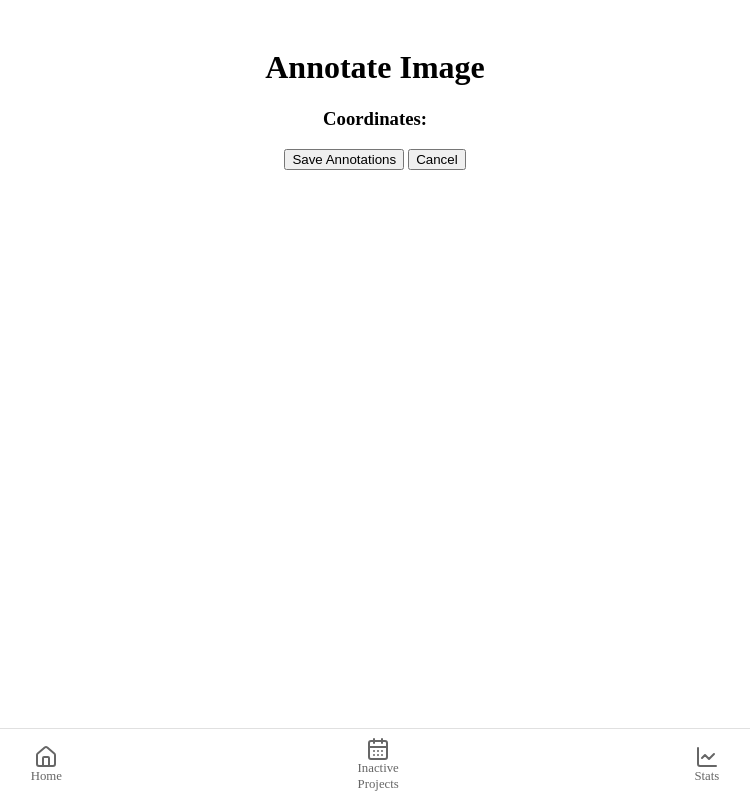
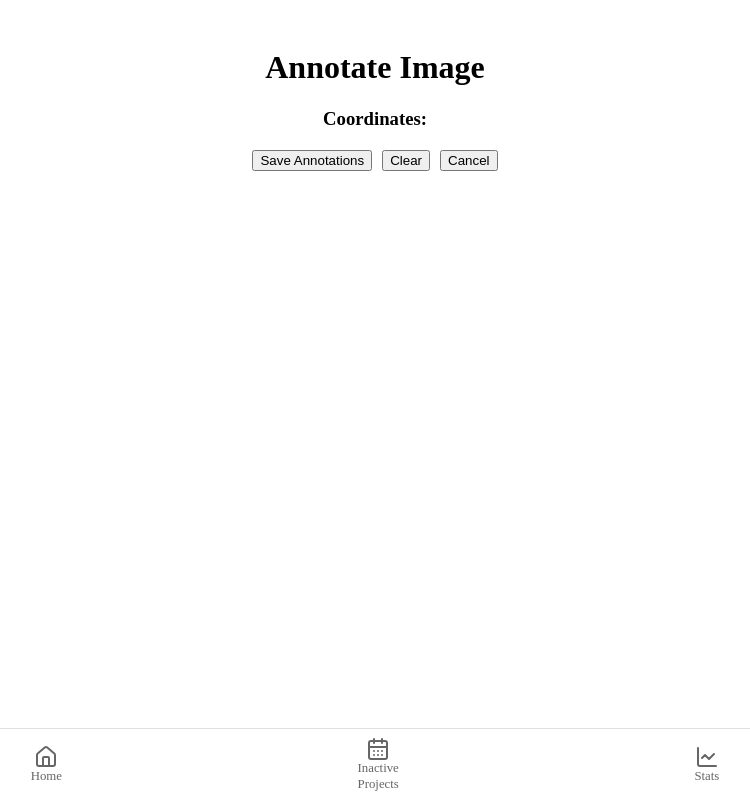
Before and after one commit to vee-b/hooked, a SvelteKit app: page /annotate in a window 1280 px wide. Shown: the whole page, without its empty margins (265-1015 px from the left). Built offline with nearby package versions, Linux system fonts and the light colour scheme.

Commit message:
annotating coordinates are removeable

```diff
--- a/src/routes/annotate/+page.svelte
+++ b/src/routes/annotate/+page.svelte
@@ -25,7 +25,28 @@
       const x = ((event.clientX - rect.left) / rect.width).toFixed(4);
       const y = ((event.clientY - rect.top) / rect.height).toFixed(4);
 
-      points = [...points, { x, y }];
+      if (!removePoint(parseFloat(x), parseFloat(y))) {
+            points = [...points, { x, y }];
+        }
+    }
+
+    function removePoint(x: number, y: number): boolean {
+        const tolerance = 0.02; // 2% tolerance for clicking accuracy
+
+        const index = points.findIndex(p =>
+            Math.abs(parseFloat(p.x) - x) < tolerance &&
+            Math.abs(parseFloat(p.y) - y) < tolerance
+        );
+
+        if (index !== -1) {
+            points = [...points.slice(0, index), ...points.slice(index + 1)];
+            return true;
+        }
+        return false;
+    }
+
+    function clearAnnotations() {
+        points = []; // Reset points array
     }
 
     async function saveAnnotations() {
@@ -64,9 +85,16 @@
         background-color: red;
         border-radius: 50%;
         transform: translate(-50%, -50%);
+        pointer-events: none; /* ✅ Allows clicks to pass through */
     }
     .coordinates {
       margin-top: 15px;
+    }
+    .button-group {
+        margin-top: 20px;
+        display: flex;
+        gap: 10px;
+        justify-content: center;
     }
   </style>
 
@@ -93,6 +121,9 @@
       </ul>
     </div>
 
-    <button on:click={saveAnnotations}>Save Annotations</button>
-    <button on:click={() => goto(`/projectDetails?id=${projectId}`)}>Cancel</button>
+    <div class="button-group">
+        <button on:click={saveAnnotations}>Save Annotations</button>
+        <button on:click={clearAnnotations}>Clear</button>
+        <button on:click={() => goto(`/projectDetails?id=${projectId}`)}>Cancel</button>
+    </div>
   </div>
```
